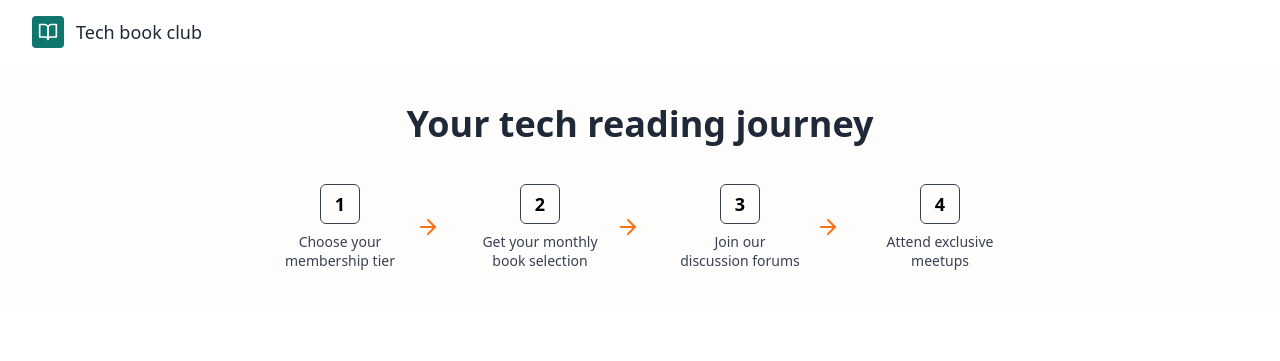
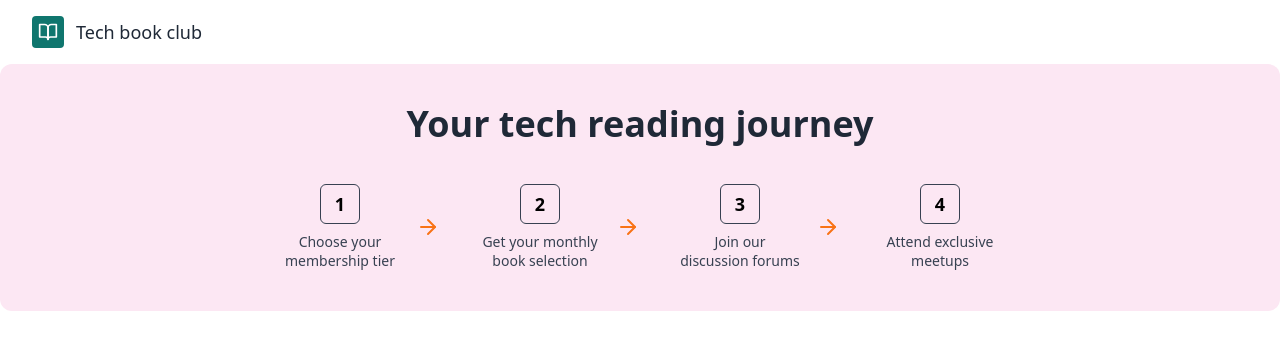
Before and after one commit to chiamaka-30/landingpage, a React (Vite) app: page / in a window 1280 px wide. Shown: the top 361 px of the page. Built offline with nearby package versions, Linux system fonts and the light colour scheme.

Commit message:
Updated HeroSection.tsx

```diff
--- a/src/components/HeroSection.tsx
+++ b/src/components/HeroSection.tsx
@@ -2,31 +2,19 @@ import React from "react";
 import { ArrowRight } from "lucide-react";
 
 const steps = [
-  {
-    number: 1,
-    text: "Choose your membership tier",
-  },
-  {
-    number: 2,
-    text: "Get your monthly book selection",
-  },
-  {
-    number: 3,
-    text: "Join our discussion forums",
-  },
-  {
-    number: 4,
-    text: "Attend exclusive meetups",
-  },
+  { number: 1, text: "Choose your membership tier" },
+  { number: 2, text: "Get your monthly book selection" },
+  { number: 3, text: "Join our discussion forums" },
+  { number: 4, text: "Attend exclusive meetups" },
 ];
 
 const TechReadingJourney = () => {
   return (
-    <section className="relative bg-[#fffdfc] p-10 rounded-xl overflow-hidden">
-      {/* Background Grid Pattern */}
+    <section className="relative bg-pink-100 p-10 rounded-xl overflow-hidden">
+      {/* Stronger Grid Net Background */}
       <div className="absolute inset-0 -z-10">
         <svg
-          className="w-full h-full opacity-10"
+          className="w-full h-full opacity-60"
           xmlns="http://www.w3.org/2000/svg"
           preserveAspectRatio="none"
           viewBox="0 0 100 100"
@@ -41,10 +29,10 @@ const TechReadingJourney = () => {
               patternUnits="userSpaceOnUse"
             >
               <path
-                d="M 10 0 L 0 0 0 10"
+                d="M10 0 L0 0 0 10"
                 fill="none"
-                stroke="#e0dcdc"
-                strokeWidth="0.5"
+                stroke="#d27b7b"
+                strokeWidth="1.2"
               />
             </pattern>
           </defs>
@@ -52,7 +40,10 @@ const TechReadingJourney = () => {
         </svg>
       </div>
 
-      {/* Section Content */}
+      {/* Radial Glow */}
+      <div className="absolute inset-0 bg-[radial-gradient(circle_at_center,_rgba(255,192,203,0.3),_transparent_70%)] -z-20" />
+
+      {/* Content */}
       <h2 className="text-3xl md:text-4xl font-bold text-center mb-10 text-gray-800">
         Your tech <br className="md:hidden" />
         <span className="font-extrabold">reading journey</span>
```
